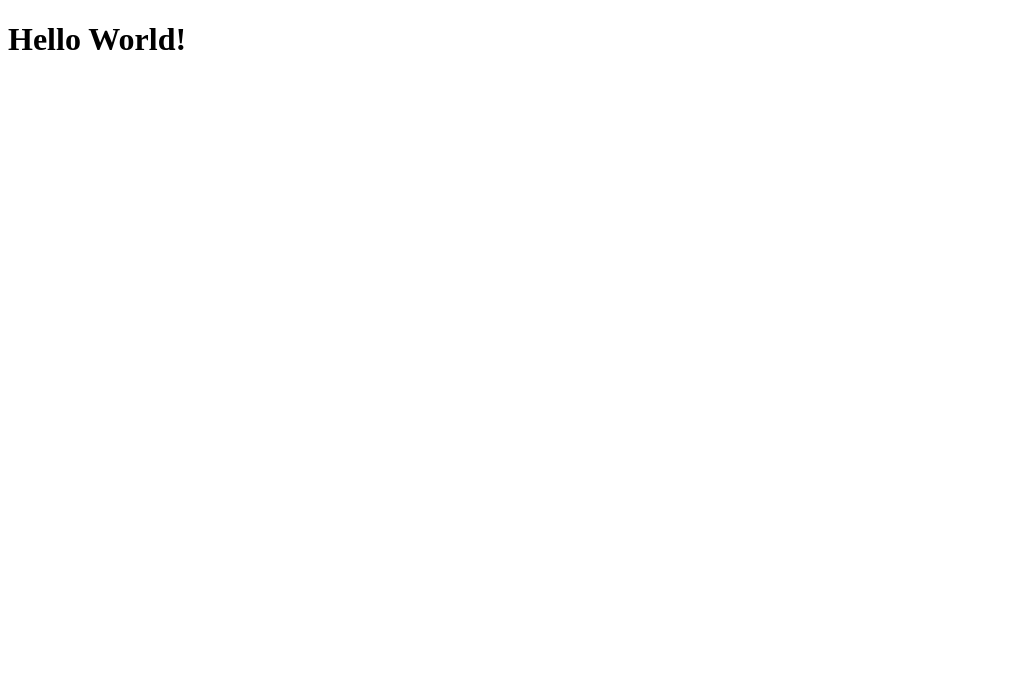
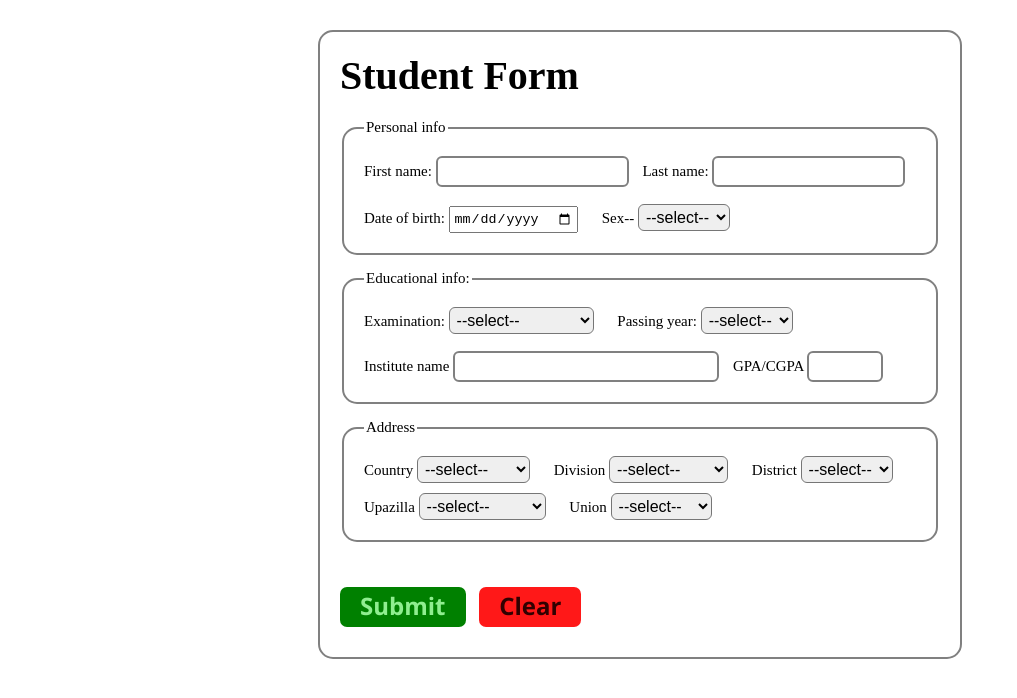
Before and after one commit to Rittik-007/ph-one, a plain HTML site: page index.html in a window 1280 px wide. Shown: the whole page, without its empty margins (0-1017 px from the left). Drawn offline with Linux system fonts and the light colour scheme.

Commit message:
created a basic student form

```diff
--- a/index.html
+++ b/index.html
@@ -4,8 +4,178 @@
     <meta charset="UTF-8">
     <meta name="viewport" content="width=device-width, initial-scale=1.0">
     <title>First Git Repo</title>
+
+    <style>
+        form{
+            margin: 0 auto;
+            margin-top: 30px;
+            max-width: 600px;
+            border: 2px solid gray;
+            border-radius: 15px;
+            padding: 20px 20px 30px;
+            font-size: 15px;
+        }
+        h2{
+            margin: 0 0 20px;
+            font-family: 'Times New Roman', Times, serif;
+            font-size: 40px;
+        }
+        fieldset{
+            padding: 20px;
+            outline: none;
+            border: 2px solid gray;
+            border-radius: 15px;
+            margin-bottom: 15px;
+        }
+        #fname, #lname, #institute, #grade{
+            padding: 6px;
+            outline: none;
+            border: 2px solid gray;
+            border-radius: 6px;
+        }
+        #dob{
+            padding: 3px;
+        }
+        select{
+            font-size: 16px;
+            padding: 3px;
+            border-radius: 6px;
+            margin-right: 20px;
+        }
+
+        #submit, #clear{
+            outline: none;
+            font-family: 'Segoe UI', Tahoma, Geneva, Verdana, sans-serif;
+            font-size: 24px;
+            font-weight: 600;
+            padding: 2px 20px 5px;
+            border: none;
+            border-radius: 7px;
+            margin-top: 30px;
+            margin-right: 10px;
+        }
+        #submit{
+            background-color: green;
+            color: lightgreen;
+            transition: 0.4s ease-in-out;
+        }
+        #submit:hover{
+            background-color: rgb(26, 101, 26);
+        }
+
+        #clear{
+            background-color: rgb(255, 24, 24);
+            color: rgb(49, 1, 1);
+            transition: 0.4s ease-in-out;
+        }
+        #clear:hover{
+            background-color: rgb(248, 89, 121);
+        }
+    </style>
 </head>
 <body>
-    <h1>Hello World!</h1>
+
+    <form action="">
+        <h2>Student Form</h2>
+        <fieldset>
+            <legend>Personal info</legend>
+            <label for="fname">First name:</label>
+            <input type="text" name="" id="fname" style="margin-right: 10px;">
+            <label for="lname">Last name:</label>
+            <input type="text" name="" id="lname">
+            <br>
+            <br>
+            <label for="dob">Date of birth:</label>
+            <input type="date" id="dob" style="margin-right: 20px;">
+            <label for="sex">Sex--</label>
+            <select name="" id="sex">
+                <option value="">--select--</option>
+                <option value="">Male</option>
+                <option value="">Female</option>
+            </select>
+        </fieldset>
+
+        <fieldset>
+            <legend>Educational info:</legend>
+            <label for="exam">Examination:</label>
+            <select name="" id="exam">
+                <option value="">--select--</option>
+                <option value="">JSC/JDC</option>
+                <option value="">SSC/equavalent</option>
+                <option value="">HSC/equavalent</option>
+                <option value="">Bachelor</option>
+                <option value="">Masters/Phd</option>
+            </select>
+
+            <label for="year">Passing year:</label>
+            <select name="" id="year">
+                <option value="">--select--</option>
+                <option value="">2026</option>
+                <option value="">2025</option>
+                <option value="">2024</option>
+                <option value="">2023</option>
+                <option value="">2022</option>
+                <option value="">2021</option>
+                <option value="">2020</option>
+            </select>
+            <br>
+            <br>
+            <label for="institute">Institute name</label>
+            <input type="text" name="" id="institute" style="width: 250px; margin-right: 10px;">
+            <label for="grade">GPA/CGPA</label>
+            <input type="number" name="" id="grade" style="max-width: 60px;">
+        </fieldset>
+
+        <fieldset>
+            <legend>Address</legend>
+            <label for="country">Country </label>
+            <select name="" id="country">
+                <option value="">--select--</option>
+                <option value="">Bangladesh</option>
+                <option value="">Malaysia</option>
+                <option value="">Norway</option>
+                <option value="">Iceland</option>
+            </select>
+
+            <label for="division">Division </label>
+            <select name="" id="division">
+                <option value="">--select--</option>
+                <option value="">Rajshahi</option>
+                <option value="">Dhaka</option>
+                <option value="">Mymensingh</option>
+                <option value="">Chittagoan</option>
+            </select>
+
+            <label for="district">District </label>
+            <select name="" id="district">
+                <option value="">--select--</option>
+                <option value="">Bogura</option>
+                <option value="">Dhaka</option>
+                <option value="">Sylhet</option>
+                <option value="">Barishal</option>
+            </select>
+
+            <label for="upazilla">Upazilla</label>
+            <select name="" id="upazilla" style="margin-top: 10px;">
+                <option value="">--select--</option>
+                <option value="">Bogura Sadar</option>
+                <option value="">Sonatola</option>
+                <option value="">Gabtoli</option>
+                <option value="">Kahaloo</option>
+            </select>
+
+            <label for="union">Union</label>
+            <select name="" id="union" style="margin-top: 10px;">
+                <option value="">--select--</option>
+                <option value="">Madhupur</option>
+                <option value="">Pakulla</option>
+                <option value="">Jorgacha</option>
+                <option value="">Sonatola</option>
+            </select>
+        </fieldset>
+
+        <input type="submit" value="Submit" id="submit">
+        <input type="reset" value="Clear" id="clear">
+    </form>
 </body>
 </html>
```
